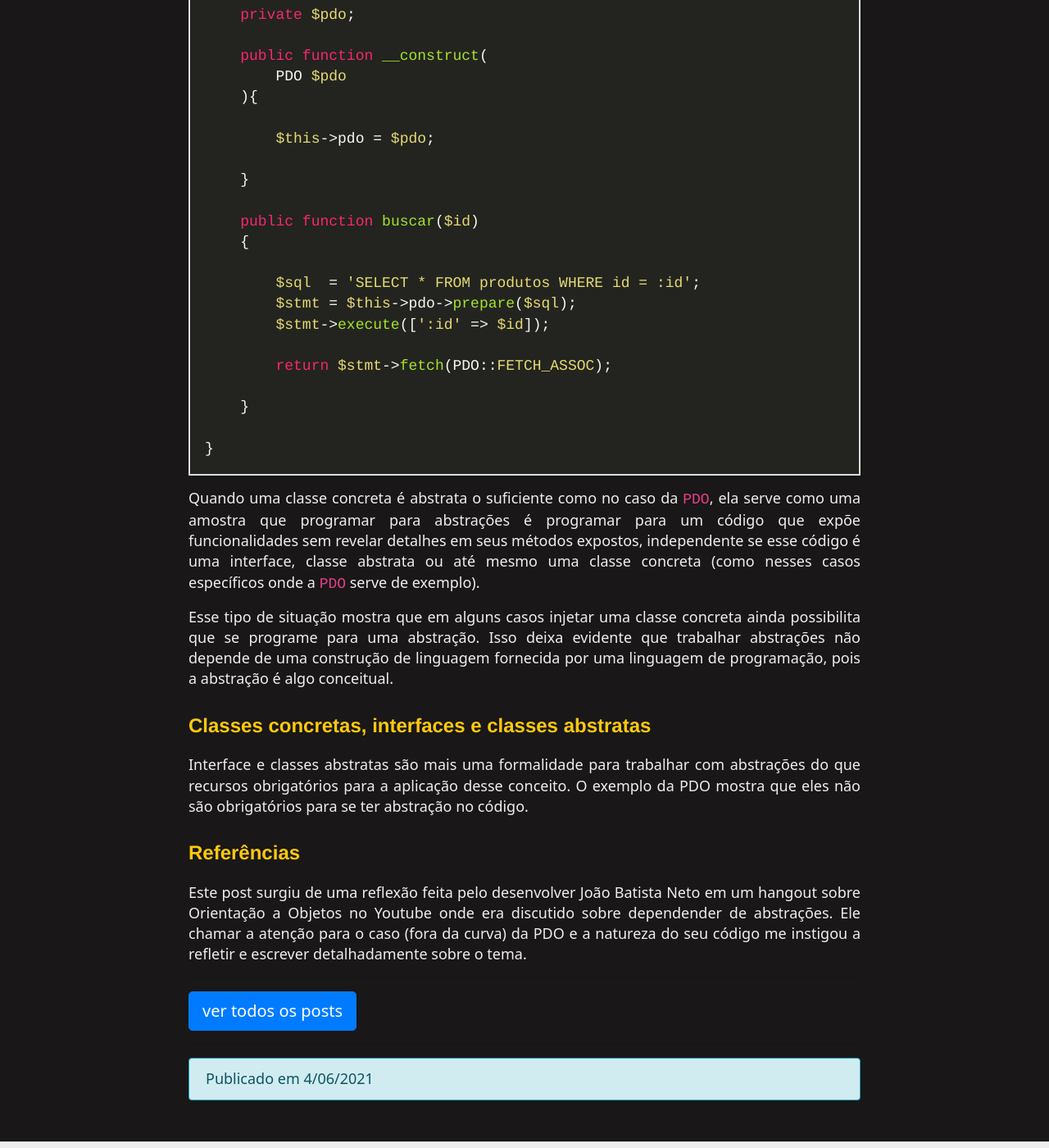
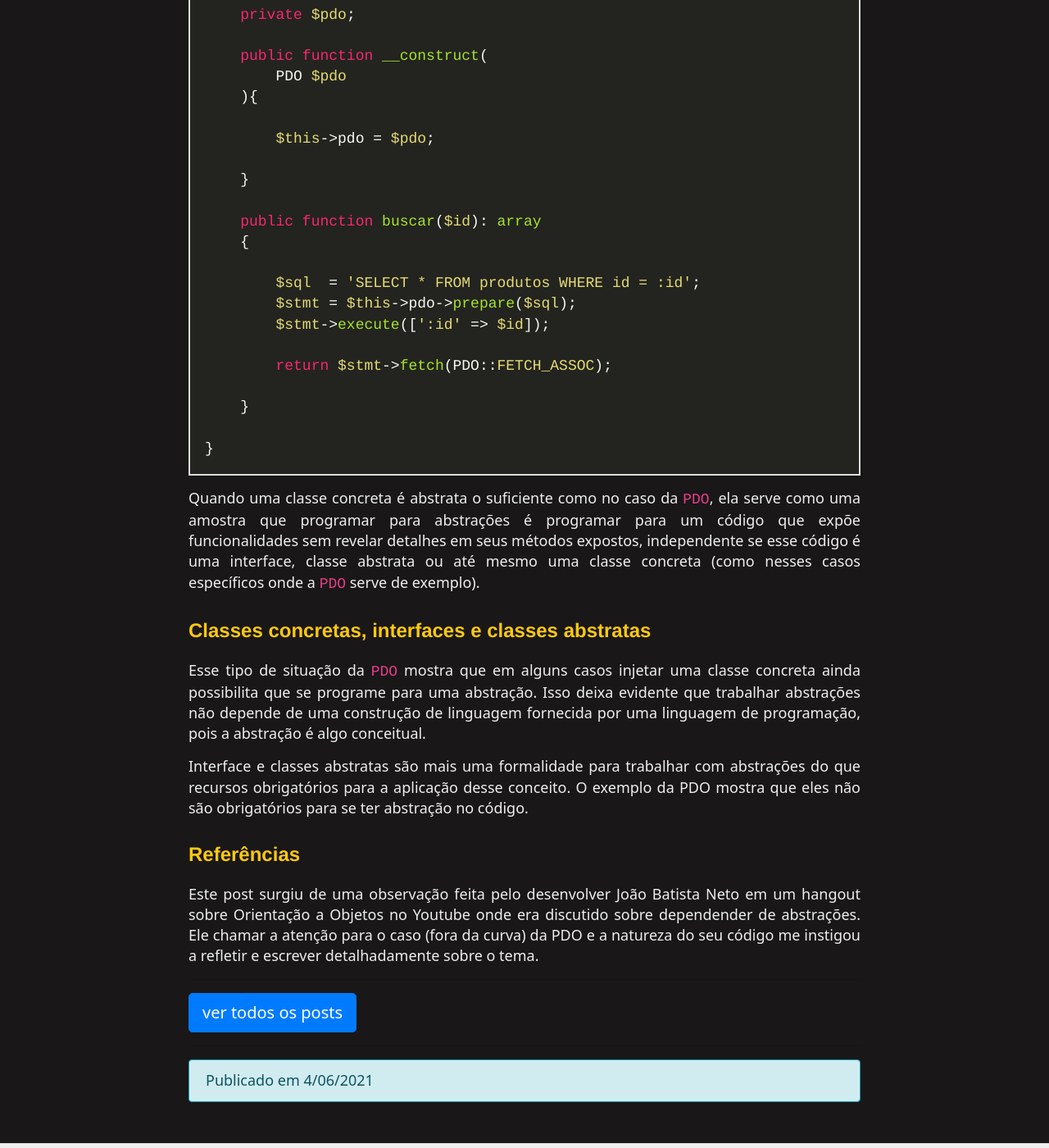
Before and after one commit to raphael-da-silva/raphael-da-silva.github.io, a Jekyll site: the page built from _posts/2021-06-04-injecao-pdo.md, in a window 1280 px wide and 1400 px high, scrolled down 824 px. Shown: the whole window at 82% size. Built offline with Jekyll 4.4.1, drawn with Linux system fonts in a browser that asks for light colours; nearby versions of some CDN libraries; some of the changed text lies outside the part shown.

Commit message:
Atualização

````diff
--- a/_config.yml
+++ b/_config.yml
@@ -3,7 +3,7 @@
 name: Raphael da Silva
 
 # Short bio or description (displayed in the header)
-description: escrever();
+description: escrever('post', 'blog');
 
 # URL of your avatar or profile pic (you could use your GitHub profile pic)
 # avatar:
--- a/_posts/2021-06-04-injecao-pdo.md
+++ b/_posts/2021-06-04-injecao-pdo.md
@@ -27,7 +27,7 @@ class ProdutosDoBancoDeDados
 
     }
 
-    public function buscar($id)
+    public function buscar($id): array
     {
 
         $sql  = 'SELECT * FROM produtos WHERE id = :id';
@@ -43,9 +43,9 @@ class ProdutosDoBancoDeDados
 
 Quando uma classe concreta é abstrata o suficiente como no caso da ```PDO```, ela serve como uma amostra que programar para abstrações é programar para um código que expõe funcionalidades sem revelar detalhes em seus métodos expostos, independente se esse código é uma interface, classe abstrata ou até mesmo uma classe concreta (como nesses casos específicos onde a `PDO` serve de exemplo).
 
-Esse tipo de situação mostra que em alguns casos injetar uma classe concreta ainda possibilita que se programe para uma abstração. Isso deixa evidente que trabalhar abstrações não depende de uma construção de linguagem fornecida por uma linguagem de programação, pois a abstração é algo conceitual.
+## Classes concretas, interfaces e classes abstratas
 
-## Classes concretas, interfaces e classes abstratas
+Esse tipo de situação da `PDO` mostra que em alguns casos injetar uma classe concreta ainda possibilita que se programe para uma abstração. Isso deixa evidente que trabalhar abstrações não depende de uma construção de linguagem fornecida por uma linguagem de programação, pois a abstração é algo conceitual.
 
 Interface e classes abstratas são mais uma formalidade para trabalhar com
 abstrações do que recursos obrigatórios para a aplicação desse conceito. O
@@ -54,6 +54,6 @@ código.
 
 ## Referências
 
-Este post surgiu de uma reflexão feita pelo desenvolver João Batista Neto em um hangout sobre Orientação a Objetos no Youtube onde era discutido sobre dependender de abstrações. Ele chamar a atenção para o caso (fora da curva) da PDO e a natureza do seu código me instigou a refletir e escrever detalhadamente sobre o tema.
+Este post surgiu de uma observação feita pelo desenvolver João Batista Neto em um hangout sobre Orientação a Objetos no Youtube onde era discutido sobre dependender de abstrações. Ele chamar a atenção para o caso (fora da curva) da PDO e a natureza do seu código me instigou a refletir e escrever detalhadamente sobre o tema.
 
 <!-- ADD link do youtube -->
````
Also changed, not shown: other parts of _posts/2021-06-04-injecao-pdo.md (+1 -1 lines).
